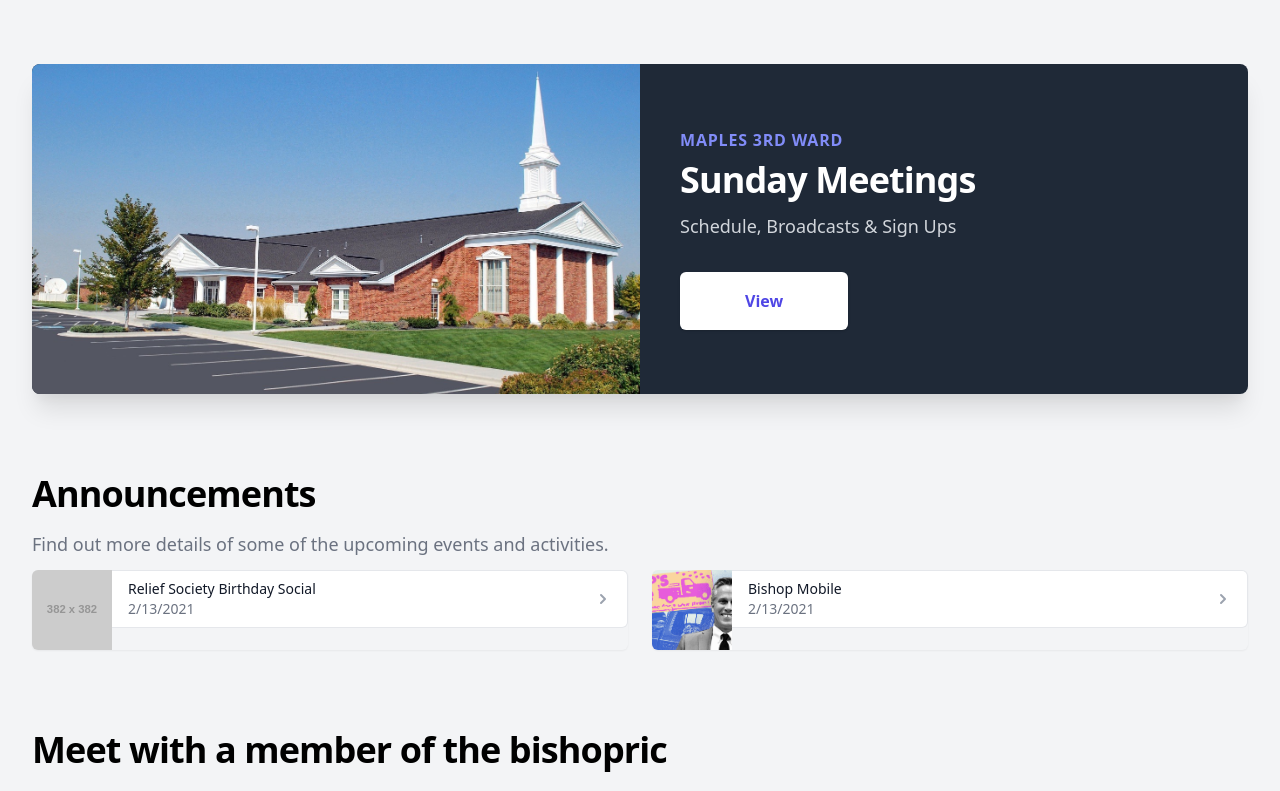
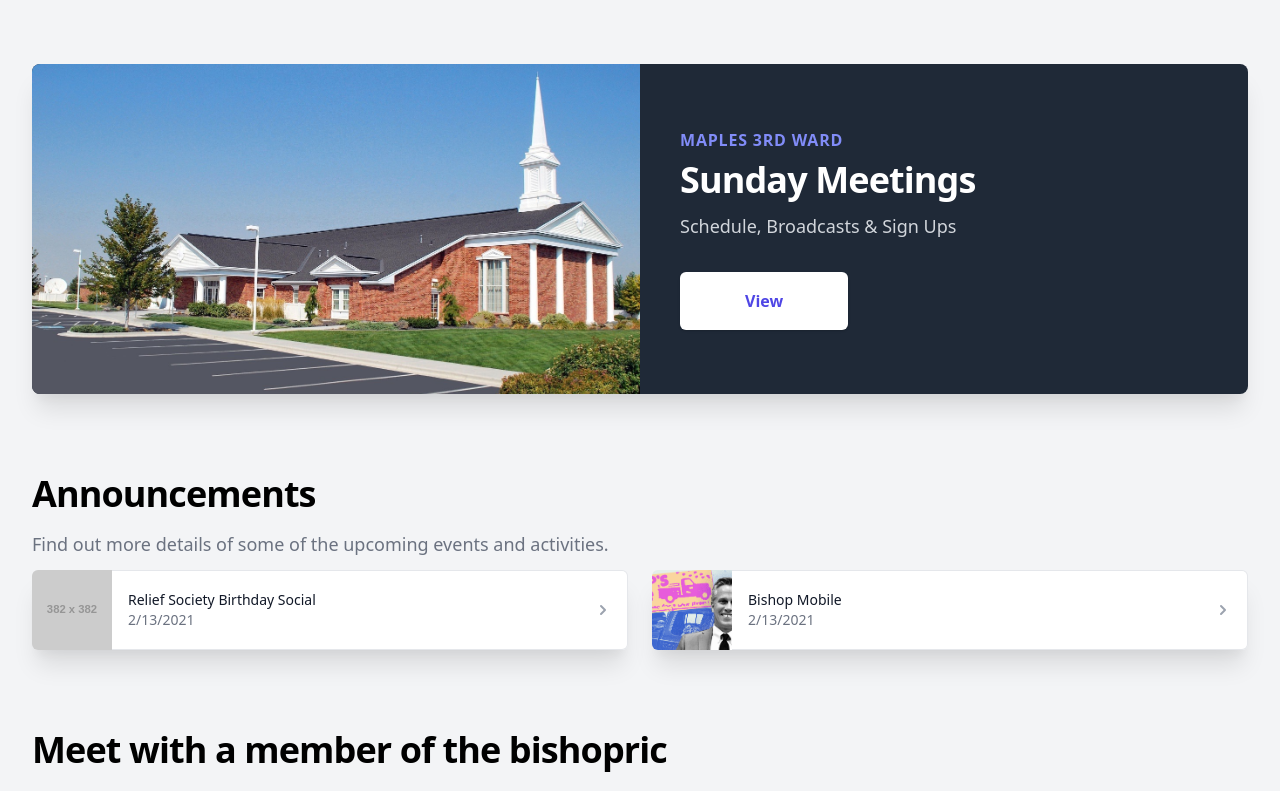
Before and after one commit to snicol21/ourwardapp, a Next.js app: page / in a window 1280 px wide. Shown: the top 791 px of the page. Built offline with nearby package versions, Linux system fonts and the light colour scheme; a web font is replaced by a local one.

Commit message:
fix full height

```diff
--- a/components/cards/InfoCard.tsx
+++ b/components/cards/InfoCard.tsx
@@ -15,12 +15,12 @@ const InfoCard = ({ ...card }: IInfoCard) => {
       type="pass-thru"
       link={card.button.link}
       modal={card.button.modal}
-      className="flex text-left col-span-1 shadow-sm rounded-md focus:outline-none"
+      className="flex text-left col-span-1 shadow-xl rounded-md focus:outline-none"
     >
       <div className="w-16 md:w-20">
         <img className="w-full h-full object-cover rounded-l-md" src={card.image?.src || "https://via.placeholder.com/382"} alt={card.image?.alt || ""} />
       </div>
-      <div className="flex-1 flex items-center justify-between border-t border-r border-b border-gray-200 bg-white rounded-r-md truncate">
+      <div className="h-full flex-1 flex items-center justify-between border-t border-r border-b border-gray-200 bg-white rounded-r-md truncate">
         <div className="flex-1 px-4 py-2 text-sm overflow-hidden">
           <div className="text-gray-900 font-medium truncate hover:text-gray-600" title={card.title}>
             {card.title}
```
